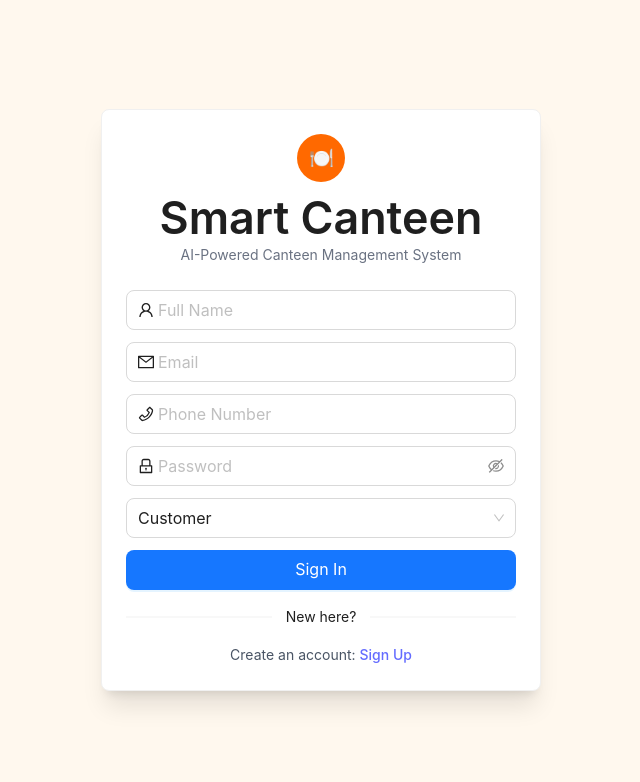
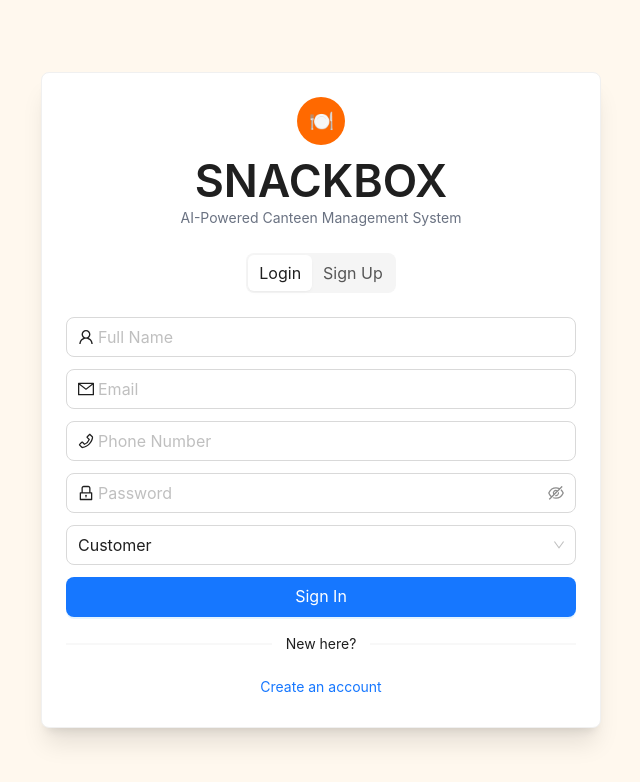
Before and after one commit to tahmidkhanshuvo/SnackBox, a React (Vite) app in the folder frontend/: page / in a window 1280 px wide. Shown: the top 782 px of the page, without its empty margins (319-959 px from the left). Built offline with nearby package versions, Linux system fonts and the light colour scheme.

Commit message:
modified Login&SignUp page

```diff
--- a/frontend/src/App.jsx
+++ b/frontend/src/App.jsx
@@ -7,9 +7,8 @@ import {
   useLocation,
 } from "react-router-dom";
 
-// Auth pages
-import Login from "./pages/Auth/Login";
-import SignUp from "./pages/Auth/SignUp";
+// Combined Auth page (Login + Sign Up)
+import LoginAndSignUp from "./pages/Auth/Login&SignUp";
 
 // Dashboards
 import AdminDashboard from "./pages/Admin/AdminDashboard";
@@ -22,11 +21,9 @@ const RequireAuth = ({ role, children }) => {
   const currentUser = JSON.parse(localStorage.getItem("currentUser") || "null");
 
   if (!currentUser) {
-    // not logged in → go to login
     return <Navigate to="/" state={{ from: location }} replace />;
   }
   if (role && currentUser.role !== role) {
-    // wrong role → send to their own dashboard
     const map = { admin: "/admin", staff: "/staff", customer: "/customer" };
     return <Navigate to={map[currentUser.role] || "/"} replace />;
   }
@@ -37,9 +34,8 @@ export default function App() {
   return (
     <BrowserRouter>
       <Routes>
-        {/* On app start → Login page */}
-        <Route path="/" element={<Login />} />
-        <Route path="/signup" element={<SignUp />} />
+        {/* App starts at the combined Auth page */}
+        <Route path="/" element={<LoginAndSignUp />} />
 
         {/* Protected dashboards */}
         <Route
--- /dev/null
+++ b/frontend/src/pages/Auth/Login&SignUp.jsx
@@ -0,0 +1,268 @@
+import React, { useMemo, useState } from "react";
+import { useNavigate } from "react-router-dom";
+import {
+  Card,
+  Input,
+  Button,
+  Select,
+  Divider,
+  Segmented,
+  message,
+} from "antd";
+import {
+  UserOutlined,
+  MailOutlined,
+  PhoneOutlined,
+  LockOutlined,
+} from "@ant-design/icons";
+
+const { Option } = Select;
+
+export default function LoginAndSignUp() {
+  // toggle: "login" | "signup"
+  const [mode, setMode] = useState("login");
+
+  // Login fields
+  const [loginName, setLoginName] = useState("");
+  const [loginEmail, setLoginEmail] = useState("");
+  const [loginPhone, setLoginPhone] = useState("");
+  const [loginPassword, setLoginPassword] = useState("");
+  const [loginRole, setLoginRole] = useState("customer");
+
+  // Sign up fields
+  const [role, setRole] = useState("customer");
+  const [firstName, setFirstName] = useState("");
+  const [lastName, setLastName] = useState("");
+  const [phone, setPhone] = useState("");
+  const [email, setEmail] = useState("");
+  const [password, setPassword] = useState("");
+
+  const navigate = useNavigate();
+
+  const users = useMemo(
+    () => JSON.parse(localStorage.getItem("users") || "[]"),
+    []
+  );
+
+  // --- LOGIN ---
+  const onLogin = () => {
+    if (!loginName || !loginEmail || !loginPhone || !loginPassword) {
+      message.error("Please fill in name, email, phone, and password.");
+      return;
+    }
+
+    const list = JSON.parse(localStorage.getItem("users") || "[]");
+    const found = list.find(
+      (u) =>
+        (u.name || "").trim().toLowerCase() ===
+          loginName.trim().toLowerCase() &&
+        (u.email || "").trim().toLowerCase() ===
+          loginEmail.trim().toLowerCase() &&
+        (u.phone || "").trim() === loginPhone.trim() &&
+        u.password === loginPassword &&
+        u.role === loginRole
+    );
+
+    if (!found) {
+      message.error("No account found with these details or wrong role.");
+      return;
+    }
+
+    localStorage.setItem("currentUser", JSON.stringify(found));
+    message.success(`Welcome back, ${found.firstName || found.name || "User"}!`);
+
+    if (loginRole === "admin") navigate("/admin", { replace: true });
+    else if (loginRole === "staff") navigate("/staff", { replace: true });
+    else navigate("/customer", { replace: true });
+  };
+
+  // --- SIGN UP ---
+  const onCreate = () => {
+    if (!firstName || !lastName || !email || !phone || !password) {
+      message.error("Please fill in all fields.");
+      return;
+    }
+
+    const list = JSON.parse(localStorage.getItem("users") || "[]");
+    const emailExists =
+      list.findIndex(
+        (u) => (u.email || "").toLowerCase() === email.trim().toLowerCase()
+      ) !== -1;
+
+    if (emailExists) {
+      message.error("Email already registered. Please login instead.");
+      return;
+    }
+
+    // Persist with both split + combined names (keeps compatibility with your earlier code)
+    const newUser = {
+      role,
+      firstName: firstName.trim(),
+      lastName: lastName.trim(),
+      name: `${firstName.trim()} ${lastName.trim()}`,
+      phone: phone.trim(),
+      email: email.trim().toLowerCase(),
+      password,
+      createdAt: new Date().toISOString(),
+    };
+
+    list.push(newUser);
+    localStorage.setItem("users", JSON.stringify(list));
+    message.success("Account created successfully! Please sign in.");
+
+    // Prefill login from signup
+    setMode("login");
+    setLoginName(newUser.name);
+    setLoginEmail(newUser.email);
+    setLoginPhone(newUser.phone);
+  };
+
+  return (
+    <div className="min-h-screen w-screen flex items-center justify-center bg-[#FFF8EE] px-4">
+      <Card className="w-full max-w-[560px] shadow-xl rounded-2xl">
+        {/* Header */}
+        <div className="text-center mb-6">
+          <div className="mx-auto w-12 h-12 rounded-full bg-orange-500 flex items-center justify-center text-white text-xl">
+            🍽️
+          </div>
+          <h1 className="text-3xl font-semibold mt-3">SNACKBOX</h1>
+          <p className="text-gray-500">AI-Powered Canteen Management System</p>
+        </div>
+
+        {/* Toggle */}
+        <div className="flex justify-center mb-6">
+          <Segmented
+            size="large"
+            options={[
+              { label: "Login", value: "login" },
+              { label: "Sign Up", value: "signup" },
+            ]}
+            value={mode}
+            onChange={setMode}
+          />
+        </div>
+
+        {/* CONTENT */}
+        {mode === "login" ? (
+          <>
+            <div className="grid gap-3">
+              <Input
+                size="large"
+                prefix={<UserOutlined />}
+                placeholder="Full Name"
+                value={loginName}
+                onChange={(e) => setLoginName(e.target.value)}
+              />
+              <Input
+                size="large"
+                prefix={<MailOutlined />}
+                placeholder="Email"
+                value={loginEmail}
+                onChange={(e) => setLoginEmail(e.target.value)}
+              />
+              <Input
+                size="large"
+                prefix={<PhoneOutlined />}
+                placeholder="Phone Number"
+                value={loginPhone}
+                onChange={(e) => setLoginPhone(e.target.value)}
+              />
+              <Input.Password
+                size="large"
+                prefix={<LockOutlined />}
+                placeholder="Password"
+                value={loginPassword}
+                onChange={(e) => setLoginPassword(e.target.value)}
+              />
+              <Select
+                size="large"
+                value={loginRole}
+                onChange={setLoginRole}
+                className="w-full"
+              >
+                <Option value="admin">Admin</Option>
+                <Option value="staff">Staff</Option>
+                <Option value="customer">Customer</Option>
+              </Select>
+              <Button type="primary" size="large" onClick={onLogin} block>
+                Sign In
+              </Button>
+            </div>
+
+            <Divider plain>New here?</Divider>
+            <div className="text-center">
+              <Button type="link" onClick={() => setMode("signup")}>
+                Create an account
+              </Button>
+            </div>
+          </>
+        ) : (
+          <>
+            <div className="grid gap-3">
+              <Select
+                size="large"
+                value={role}
+                onChange={setRole}
+                className="w-full"
+              >
+                <Option value="admin">Admin</Option>
+                <Option value="staff">Staff</Option>
+                <Option value="customer">Customer</Option>
+              </Select>
+
+              <div className="grid grid-cols-1 md:grid-cols-2 gap-3">
+                <Input
+                  size="large"
+                  prefix={<UserOutlined />}
+                  placeholder="First Name"
+                  value={firstName}
+                  onChange={(e) => setFirstName(e.target.value)}
+                />
+                <Input
+                  size="large"
+                  prefix={<UserOutlined />}
+                  placeholder="Last Name"
+                  value={lastName}
+                  onChange={(e) => setLastName(e.target.value)}
+                />
+              </div>
+
+              <Input
+                size="large"
+                prefix={<PhoneOutlined />}
+                placeholder="Phone Number"
+                value={phone}
+                onChange={(e) => setPhone(e.target.value)}
+              />
+              <Input
+                size="large"
+                prefix={<MailOutlined />}
+                placeholder="Email"
+                value={email}
+                onChange={(e) => setEmail(e.target.value)}
+              />
+              <Input.Password
+                size="large"
+                prefix={<LockOutlined />}
+                placeholder="Password"
+                value={password}
+                onChange={(e) => setPassword(e.target.value)}
+              />
+
+              <Button type="primary" size="large" onClick={onCreate} block>
+                Create Account
+              </Button>
+            </div>
+
+            <Divider plain>Already have an account?</Divider>
+            <div className="text-center">
+              <Button type="link" onClick={() => setMode("login")}>
+                Go to Login
+              </Button>
+            </div>
+          </>
+        )}
+      </Card>
+    </div>
+  );
+}
--- a/frontend/src/pages/Auth/Login.jsx
+++ b/frontend/src/pages/Auth/Login.jsx
@@ -54,7 +54,7 @@ export default function Login() {
           <div className="mx-auto w-12 h-12 rounded-full bg-orange-500 flex items-center justify-center text-white text-xl font-bold">
             🍽️
           </div>
-          <h1 className="text-2xl font-semibold mt-3">Smart Canteen</h1>
+          <h1 className="text-2xl font-semibold mt-3">SNACKBOX</h1>
           <p className="text-gray-500">AI-Powered Canteen Management System</p>
         </div>
 
```
